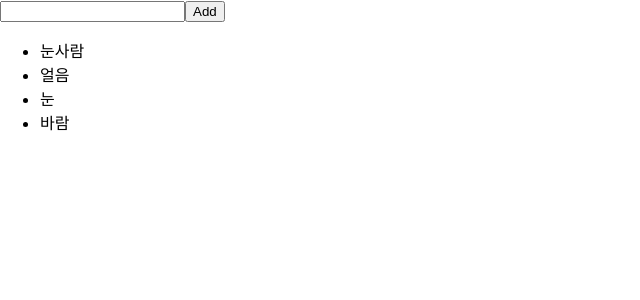
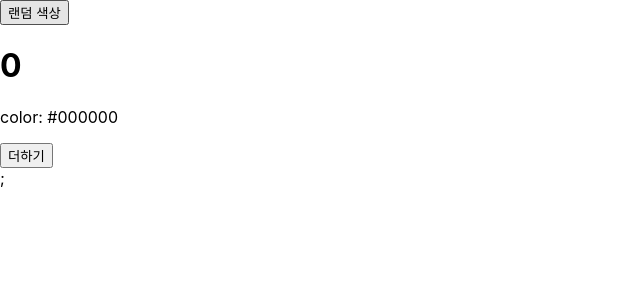
Before and after one commit to parkgeonwoong/study-reacts, a React (Create React App) app: page / in a window 1280 px wide. Shown: the top 300 px of the page, without its empty margins (0-640 px from the left). Built offline with nearby package versions, Linux system fonts and the light colour scheme.

Commit message:
LifeCycle component

```diff
--- a/src/App.js
+++ b/src/App.js
@@ -1,11 +1,29 @@
 import { Component } from "react";
 import "./App.css";
-import IterationSample from "./components/IterationSample";
-import ScrollBox from "./components/ScrollBox";
+import LifeCycleSample from "./components/LifeCycleSample";
+
+function getRandomColor() {
+  return "#" + Math.floor(Math.random() * 16777215).toString(16);
+}
 
 class App extends Component {
+  state = {
+    color: "#000000",
+  };
+
+  handleClick = () => {
+    this.setState({
+      color: getRandomColor(),
+    });
+  };
+
   render() {
-    return <IterationSample />;
+    return (
+      <div>
+        <button onClick={this.handleClick}>랜덤 색상</button>
+        <LifeCycleSample color={this.state.color} />;
+      </div>
+    );
   }
 }
 
--- /dev/null
+++ b/src/components/LifeCycleSample.js
@@ -0,0 +1,76 @@
+import { Component } from "react";
+
+class LifeCycleSample extends Component {
+  state = {
+    number: 0,
+    color: null,
+  };
+
+  myRef = null;
+
+  constructor(props) {
+    super(props);
+    console.log("constructor");
+  }
+
+  static getDerivedStateFromProps(nextProps, prevState) {
+    console.log("getDerivedStateFromProps");
+    if (nextProps.color !== prevState.color) {
+      return { color: nextProps.color };
+    }
+    return null;
+  }
+
+  componentDidMount() {
+    console.log("componentDidMount");
+  }
+
+  shouldComponentUpdate(nextProps, nextState) {
+    console.log("shouldComponentUpdate", nextProps, nextState);
+    return nextProps.number % 10 !== 4;
+  }
+
+  componentWillUnmount() {
+    console.log("componentWillUnmount");
+  }
+
+  handleClick = () => {
+    this.setState({
+      number: this.state.number + 1,
+    });
+  };
+
+  getSnapshotBeforeUpdate(prevProps, prevState) {
+    console.log("getSnapshotBeforeUpdate");
+    if (prevProps.color !== this.props.color) {
+      return this.myRef.style.color;
+    }
+    return null;
+  }
+
+  componentDidUpdate(prevProps, prevState, snapshot) {
+    console.log("componentDidUpdate", prevProps, prevState);
+    if (snapshot) {
+      console.log("업데이트되기 전에 색상: ", snapshot);
+    }
+  }
+
+  render() {
+    console.log("render");
+
+    const style = {
+      color: this.props.color,
+    };
+    return (
+      <div>
+        <h1 style={style} ref={(ref) => (this.myRef = ref)}>
+          {this.state.number}
+        </h1>
+        <p>color: {this.state.color}</p>
+        <button onClick={this.handleClick}>더하기</button>
+      </div>
+    );
+  }
+}
+
+export default LifeCycleSample;
```
